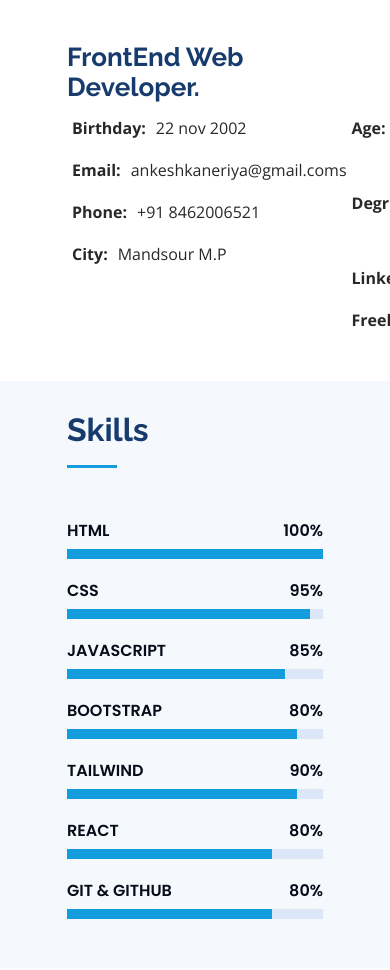
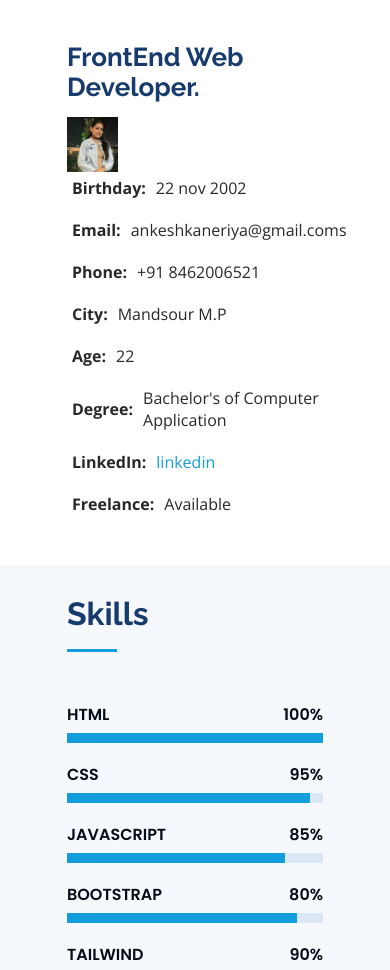
Before and after one commit to Ankesh22nov/MyPortfolio, a plain HTML site: page index.html in a window 390 px wide. Shown: the part 1272-2242 px from the top of the page. Drawn offline with nearby package versions, Linux system fonts and the light colour scheme.

Commit message:
Update style.css

```diff
--- a/style.css
+++ b/style.css
@@ -745,6 +745,9 @@ body {
     .projects{
       flex-direction:column;
     }
+      .info{
+    flex-direction:column;
+  }
   }
 
   /*--------------------------------------------------------------
@@ -787,4 +790,7 @@ body {
     .projects{
       flex-direction:column;
     }
+      .info{
+    flex-direction:column;
   }
+  }
```
